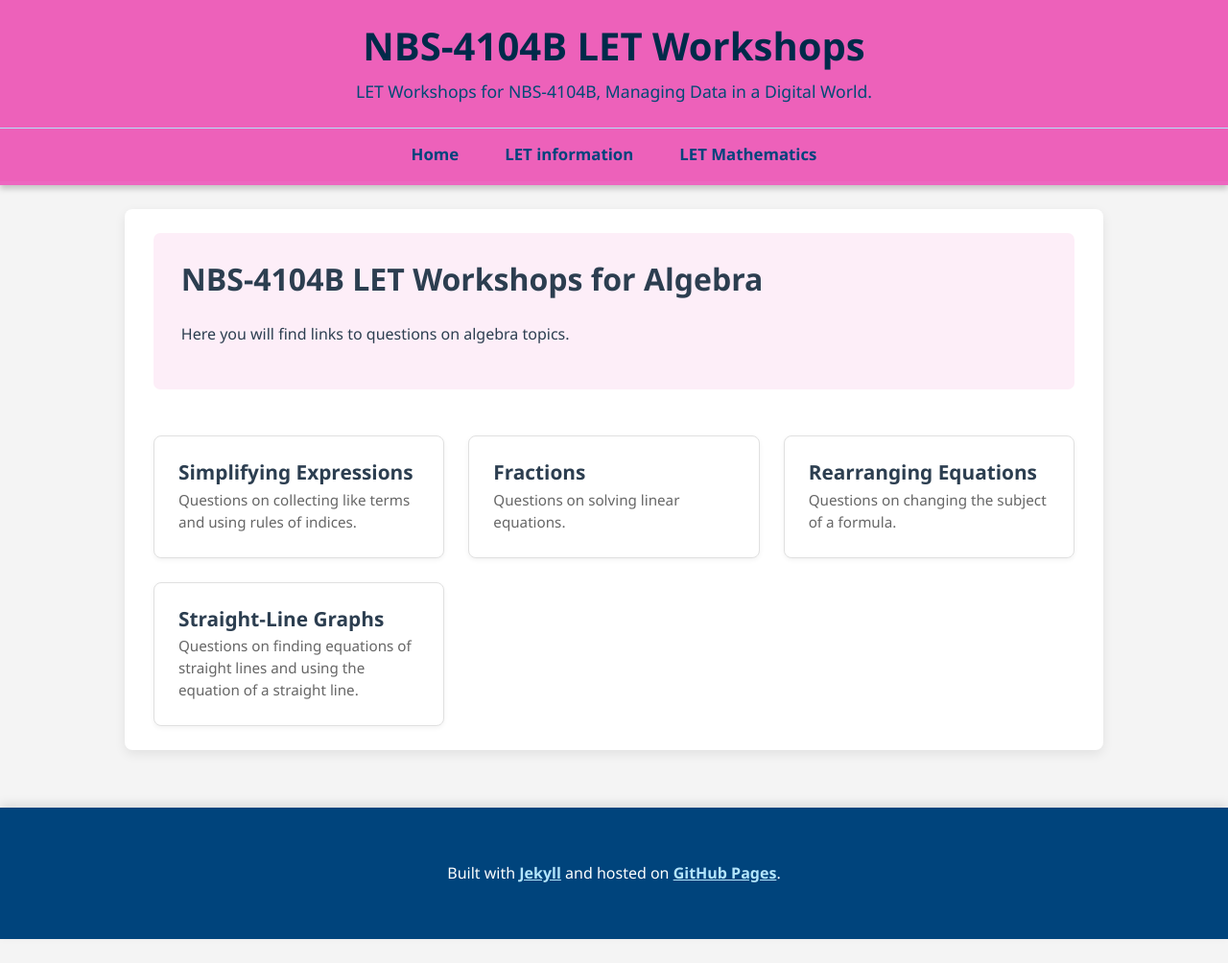
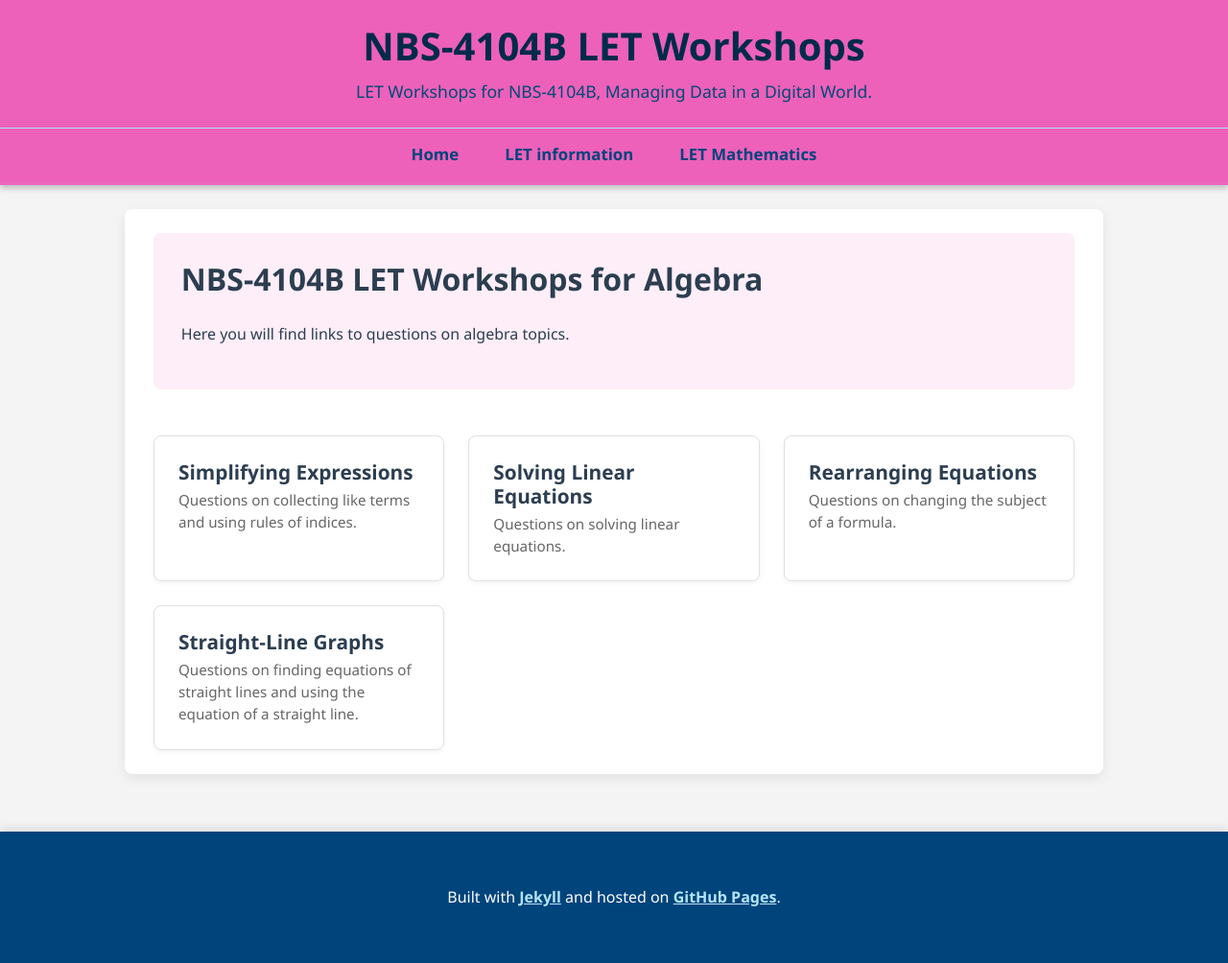
Before and after one commit to probe973/nbs-4104b, a Jekyll site: the page built from algebra/index.md, in a window 1280 px wide. Shown: the whole page at 96% size. Built offline with Jekyll 4.4.1, drawn with Linux system fonts in a browser that asks for light colours; before the commit the page ends 979 px from its top, so only the background shows below that.

Commit message:
Update index.md

```diff
--- a/algebra/index.md
+++ b/algebra/index.md
@@ -24,7 +24,7 @@ Here you will find links to questions on algebra topics.
     <a href="{{ "/algebra/02-solving_equations.html" | relative_url }}" class="card">
         <div class="card-content">
             <div class="card-text">
-                <h3>Fractions</h3>
+                <h3>Solving Linear Equations</h3>
                 <p>Questions on solving linear equations.</p>
             </div>
         </div>
```
